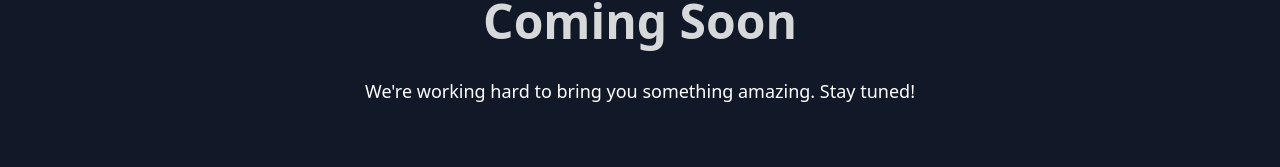
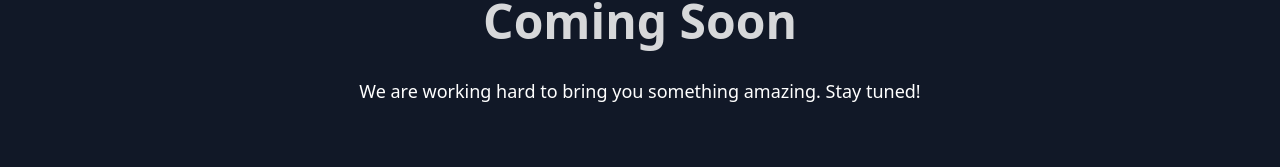
Before and after one commit to udara/pkautoelectricials, a Next.js app: page / in a window 1280 px wide. Shown: the part 483-650 px from the top of the page. Built offline with nearby package versions, Linux system fonts and the light colour scheme.

Commit message:
comming soon

```diff
--- a/app/page.js
+++ b/app/page.js
@@ -15,7 +15,7 @@ const Home = () => {
                     Coming Soon
                 </h1>
                 <p className="text-white text-lg mb-8">
-                    We're working hard to bring you something amazing. Stay tuned!
+                    We are working hard to bring you something amazing. Stay tuned!
                 </p>
             </div>
             {/*<Hero/>*/}
```
